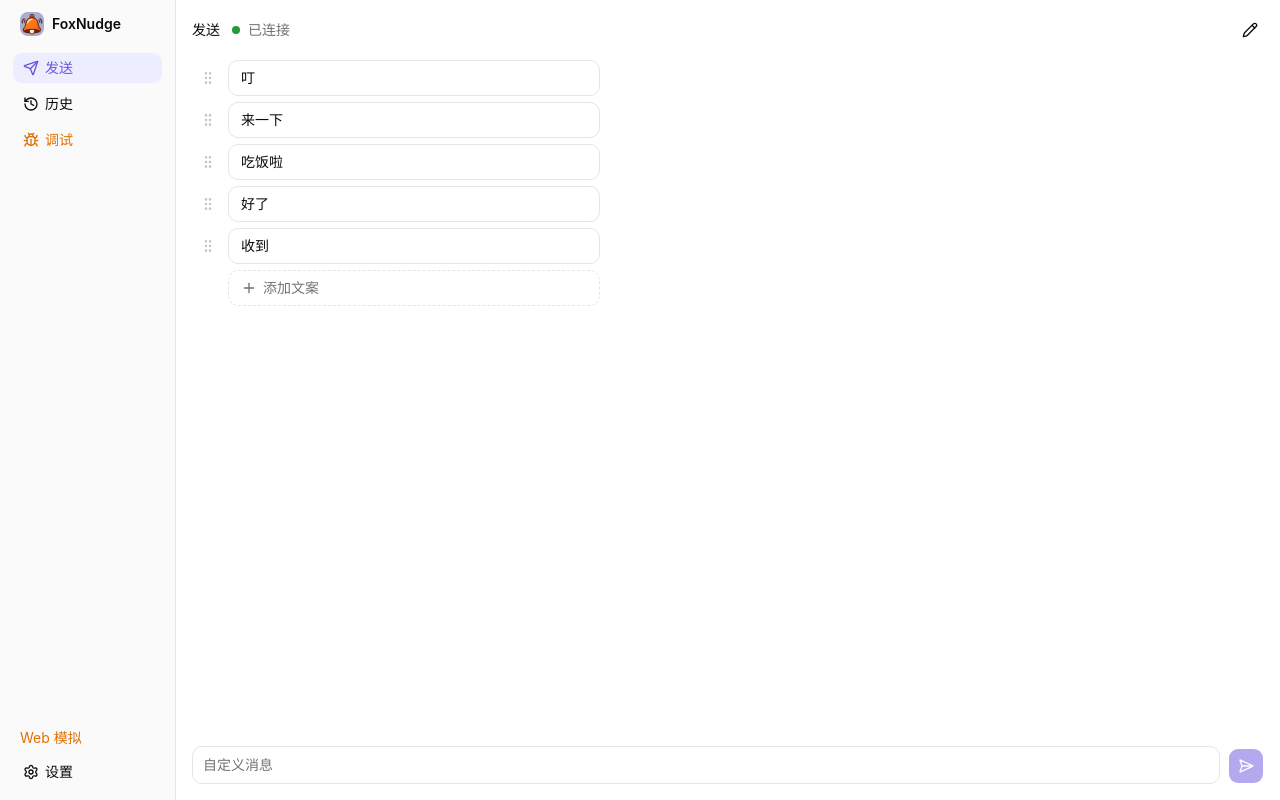
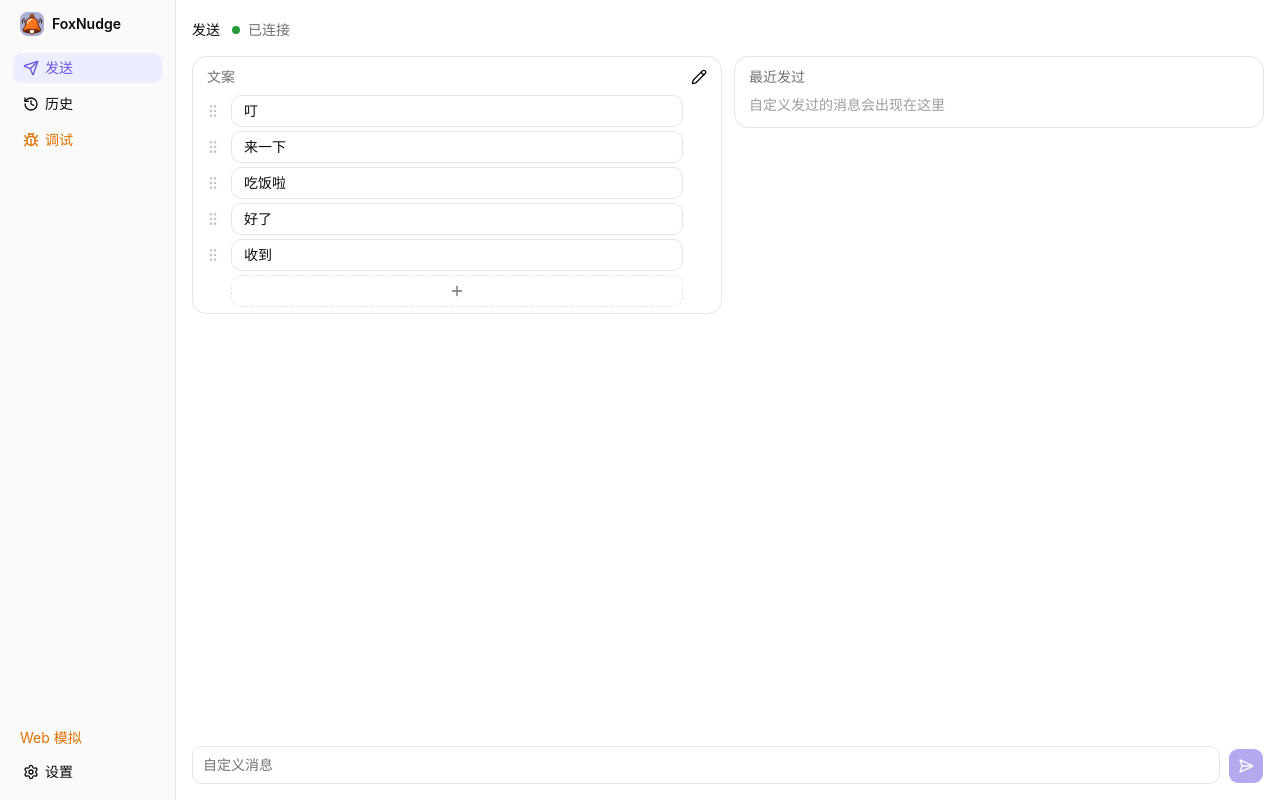
Before and after one commit to Tobepeter/fox-nudge, a React (Vite) app: page / in a window 1280 px wide. Built offline with nearby package versions, Linux system fonts and the light colour scheme.

Commit message:
发送页改成两张卡片：宽时左右、窄时上下，行高压到 32px，满载一屏放下；操作改用图标
Co-Authored-By: Claude Opus 5.5 <noreply@anthropic.com>

```diff
--- a/src/components/compose.tsx
+++ b/src/components/compose.tsx
@@ -13,6 +13,7 @@ import {
   Pencil,
   Pin,
   Plus,
+  RotateCcw,
   SendHorizontal,
   Trash2,
 } from 'lucide-react'
@@ -48,12 +49,13 @@ const LIMIT = 10
 const TEXT_LIMIT = 100
 const UNDO_MS = 5000
 // 通知里的文案太长时截短
-const short = (text: string) => ([...text].length > 12 ? `${[...text].slice(0, 12).join('')}…` : text)
+const short = (text: string) =>
+  [...text].length > 12 ? `${[...text].slice(0, 12).join('')}…` : text
 const SENT_MS = 1200
 // 只允许上下拖
 const vertical: Modifier = ({ transform }) => ({ ...transform, x: 0 })
 // 行内按钮和输入框共用的尺寸与字重，切换编辑时文字位置、大小完全一致
-const FIELD = 'h-9 min-w-0 flex-1 px-3 font-normal'
+const FIELD = 'h-8 min-w-0 flex-1 px-3 font-normal'
 
 /** 发送反馈：正在发的那条转圈，发完短暂打勾；不禁用其他行，避免整列闪动 */
 type Feedback = { id: string; state: 'sending' | 'sent' } | null
@@ -112,11 +114,11 @@ function Line(props: {
     <div
       className={`flex items-center gap-1 ${props.dragging ? 'relative z-10' : ''}`}
     >
-      <span className='flex size-8 shrink-0 items-center justify-center'>
+      <span className='flex size-7 shrink-0 items-center justify-center'>
         {props.handle}
       </span>
       {props.children}
-      <span className='flex size-9 shrink-0 items-center justify-center'>
+      <span className='flex size-7 shrink-0 items-center justify-center'>
         {props.side}
       </span>
     </div>
@@ -148,7 +150,7 @@ function Row(props: {
         handle={
           <button
             aria-label='拖动排序'
-            className='flex size-8 cursor-grab touch-none items-center justify-center rounded-md text-muted-foreground/40 group-hover:text-muted-foreground hover:bg-muted active:cursor-grabbing'
+            className='flex size-7 cursor-grab touch-none items-center justify-center rounded-md text-muted-foreground/40 group-hover:text-muted-foreground hover:bg-muted active:cursor-grabbing'
             {...sortable.attributes}
             {...sortable.listeners}
           >
@@ -160,7 +162,7 @@ function Row(props: {
             <Tip content='删除'>
               <Button
                 variant='ghost'
-                size='icon'
+                size='icon-sm'
                 aria-label='删除'
                 className='text-muted-foreground hover:text-destructive'
                 onClick={props.remove}
@@ -186,6 +188,23 @@ function Row(props: {
         )}
       </Line>
     </li>
+  )
+}
+
+// 卡片：标题行放这块内容自己的操作（图标），内容是一列行
+function Card(props: {
+  title: string
+  action?: ReactNode
+  children: ReactNode
+}) {
+  return (
+    <section className='rounded-xl border p-1.5'>
+      <div className='flex h-7 items-center justify-between pr-0.5 pl-2'>
+        <h3 className='text-muted-foreground'>{props.title}</h3>
+        <div className='flex items-center'>{props.action}</div>
+      </div>
+      <div className='space-y-1 pt-1'>{props.children}</div>
+    </section>
   )
 }
 
@@ -337,33 +356,15 @@ export function Compose(props: {
       undo: () => void props.setRecentCleared(previous),
     })
   }
-  return (
-    <section className='flex min-h-0 flex-1 flex-col gap-4'>
-      <UndoNotice pending={undo} onExpire={clearUndo} />
-      <div className='flex shrink-0 items-center justify-between gap-3'>
-        <div className='flex min-w-0 items-center gap-3'>
-          <h2 className='font-medium'>发送</h2>
-          <ConnectionStatus
-            connection={snapshot.connection}
-            onReconnect={props.reconnect}
-          />
-        </div>
-        {/* 编辑和完成用同尺寸图标切换；恢复默认只在编辑时出现在左边 */}
-        <div className='flex items-center gap-1'>
+  const presetsAction = (
+    <>
       {editing && (
         <ConfirmAction
           label='恢复默认'
           description='恢复默认文案？当前文案会被替换'
           success='已恢复默认文案'
-              trigger={
-                <Button
-                  variant='ghost'
-                  size='sm'
-                  className='text-muted-foreground'
-                >
-                  恢复默认
-                </Button>
-              }
+          icon={<RotateCcw />}
+          ghost
           onConfirm={props.resetTemplates}
         />
       )}
@@ -379,10 +380,22 @@ export function Compose(props: {
           {editing ? <Check /> : <Pencil />}
         </Button>
       </Tip>
+    </>
+  )
+  return (
+    <section className='flex min-h-0 flex-1 flex-col gap-3'>
+      <UndoNotice pending={undo} onExpire={clearUndo} />
+      <div className='flex h-7 shrink-0 items-center gap-3'>
+        <h2 className='font-medium'>发送</h2>
+        <ConnectionStatus
+          connection={snapshot.connection}
+          onReconnect={props.reconnect}
+        />
       </div>
-      </div>
-      <div className='app-scroll -mx-4 min-h-0 flex-1 overflow-y-auto px-4'>
-        <div className='max-w-md space-y-1.5 pb-1'>
+      {/* 内容区够宽时左右两张卡片，窄时上下排；两张卡片在编辑、为空时都保持原位，布局不跳 */}
+      <div className='app-scroll @container -mx-4 min-h-0 flex-1 overflow-y-auto px-4'>
+        <div className='grid grid-cols-1 items-start gap-3 pb-1 @lg:grid-cols-2'>
+          <Card title='文案' action={presetsAction}>
             <DndContext
               sensors={sensors}
               collisionDetection={closestCenter}
@@ -393,7 +406,7 @@ export function Compose(props: {
                 items={items.map((t) => t.id)}
                 strategy={verticalListSortingStrategy}
               >
-              <ul className='space-y-1.5'>
+                <ul className='space-y-1'>
                   {items.map((item) => (
                     <Row
                       key={item.id}
@@ -429,33 +442,42 @@ export function Compose(props: {
                 ) : (
                   <Button
                     variant='outline'
-                  className={`${FIELD} justify-start border-dashed bg-transparent text-muted-foreground shadow-none`}
+                    className={`${FIELD} border-dashed bg-transparent text-muted-foreground shadow-none`}
+                    aria-label='添加文案'
                     disabled={props.disabled}
                     onClick={() => setAdding(true)}
                   >
                     <Plus />
-                  添加文案
                   </Button>
                 )}
               </Line>
             )}
-          {/* 最近发过：自己发过的自定义消息，单击重发；清空只隐藏，不删历史，5 秒内可撤销 */}
-          {!editing && recent.length > 0 && (
-            <section className='space-y-1.5 pt-4'>
-              <Line>
-                <div className='flex min-w-0 flex-1 items-center justify-between'>
-                  <h3 className='text-muted-foreground'>最近发过</h3>
+          </Card>
+          {/* 最近发过：自己发过的消息，单击重发，图钉固定为文案；清空只隐藏，不删历史，5 秒内可撤销 */}
+          <Card
+            title='最近发过'
+            action={
+              recent.length > 0 && (
+                <Tip content='清空'>
                   <Button
                     variant='ghost'
-                    size='sm'
+                    size='icon-sm'
+                    aria-label='清空最近发过'
                     className='text-muted-foreground'
                     onClick={clearRecent}
                   >
-                    清空
+                    <Trash2 />
                   </Button>
-                </div>
-              </Line>
-              <ul className='space-y-1.5'>
+                </Tip>
+              )
+            }
+          >
+            {recent.length === 0 ? (
+              <p className='px-2 pb-1.5 text-muted-foreground/70'>
+                自定义发过的消息会出现在这里
+              </p>
+            ) : (
+              <ul className='space-y-1'>
                 {recent.map((text) => {
                   const id = `recent:${text}`
                   const status = feedback?.id === id ? feedback.state : null
@@ -467,7 +489,7 @@ export function Compose(props: {
                           <Tip content='固定为文案'>
                             <button
                               aria-label='固定为文案'
-                              className='flex size-8 items-center justify-center rounded-md text-muted-foreground/50 hover:bg-muted hover:text-foreground'
+                              className='flex size-7 items-center justify-center rounded-md text-muted-foreground/50 hover:bg-muted hover:text-foreground'
                               onClick={() => pin(text)}
                             >
                               <Pin className='size-4' />
@@ -487,8 +509,8 @@ export function Compose(props: {
                   )
                 })}
               </ul>
-            </section>
             )}
+          </Card>
         </div>
       </div>
       <div className='flex shrink-0 items-end gap-2'>
```
Lines whose indentation alone changed are shown as unchanged.
